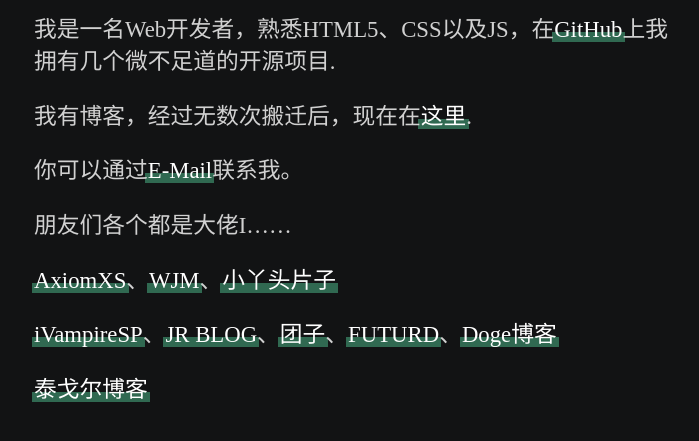
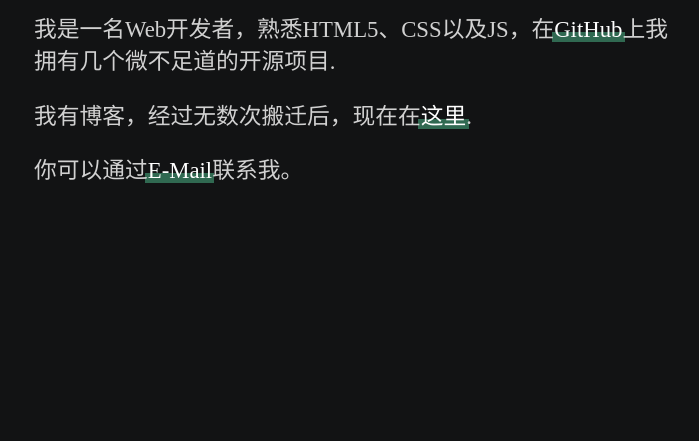
Before and after one commit to adkinsmpage/www.adkinsm.top, a plain HTML site: page index.html in a window 1280 px wide. Shown: the part 257-698 px from the top of the page, without its empty margins (102-801 px from the left). Drawn offline with Linux system fonts and the light colour scheme.

Commit message:
Update index.html

```diff
--- a/index.html
+++ b/index.html
@@ -65,18 +65,7 @@
   <p>
     你可以通过<a href="mailto:3020035335@qq.com">E-Mail</a>联系我。
   </p>
-  <p>
-    朋友们各个都是大佬I……
-  </p>
-  <p>
-  <a href="//www.axiomxs.com">AxiomXS</a>、<a href="//vcux5n.coding-pages.com/">WJM</a>、<a href="//www.cnblogs.com/xytpz/">小丫头片子</a>
-   </p>
-  <p>
-    <a href="//ivampiresp.com/">iVampireSP</a>、<a href="//blog.jrcloud.vip/">JR BLOG</a>、<a href="//www.mikuchan.top/">团子</a>、<a href="//www.futurd.cn/">FUTURD</a>、<a href="https:/www.ltdoge.top/">Doge博客</a>
-  </p>
-  <p>
-    <a href="https://www.iftiger.com/">泰戈尔博客</a>
-    </p>
+
   </body>
 
 </html>
```
